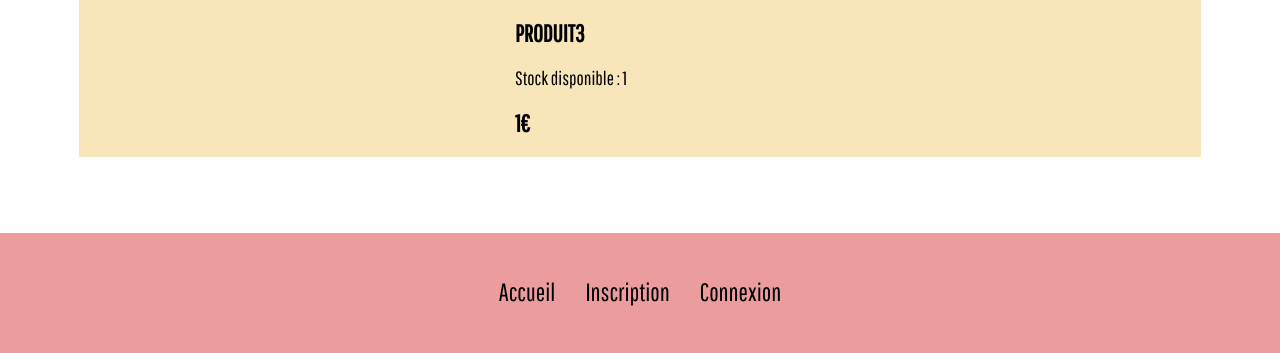
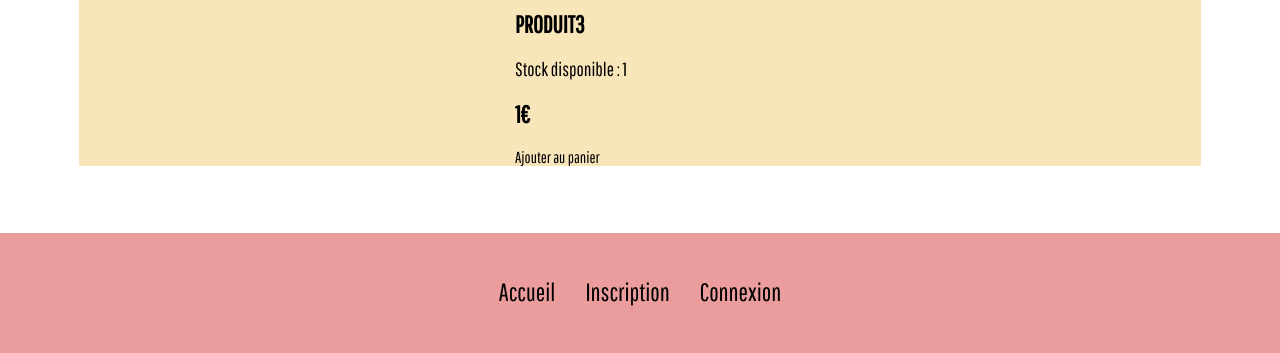
Before and after one commit to amelie-chardon/boutique, a PHP site: page /produit.php?id=15 in a window 1280 px wide. Shown: the part 805-1158 px from the top of the page. Run offline with PHP 8.4, Linux system fonts and the light colour scheme; data comes from the database, SQL or seed files in the repository.

Commit message:
03/04/30 ___________________________________
Creation panier.php

Liaison effectuer entre page produit.php et panier.php (info dans l'url)

---------
probleme d'ajout au panier
ajouter des actions ( supprimer , modifier la quantité
---------

Les fonction du panier sont dans user.php ( tout en bas)

________________________________________________________

ajout des fonctions et conditions pour les autres pages en cours ...

```diff
--- a/class/user.php
+++ b/class/user.php
@@ -6,7 +6,8 @@ class user extends bdd{
     private $login = NULL;
     private $role = NULL;
     private $mail = NULL;
-    private $recherche = NULL;
+
+
 
 
 //Fonctions inscription/connexion/déconnexion/désinscription/est connecté
@@ -313,6 +314,131 @@ public function profil($confmdp,$login = "",$mail= "",$mdp = ""){
 
 
     }
+
+//PANIER FUNCTION
+
+function creation_panier(){
+    if(!isset($_SESSION['panier'])){
+
+        $_SESSION['panier']=array();
+        $_SESSION['panier']['nom']=array();
+        $_SESSION['panier']['quantite']=array();
+        $_SESSION['panier']['prix']=array();
+
+    }
+    return true;
+}
+
+function add_product_panier($nom,$quantite,$prix_produit){
+    if(creation_panier()){
+
+        $position_produit=array_search($nom,$_SESSION['panier']['nom']);
+
+        if($position_produit!== false){
+            $_SESSION['panier']['quantite'][$position_produit]+= $quantite;
+        }
+        else {
+
+            array_push($_SESSION['panier']['nom'],$nom);
+            array_push($_SESSION['panier']['quantite'],$quantite);
+            array_push($_SESSION['panier']['prix'],$prix_produit);
+        }
+    }
+    //si pas de panier mais add product , erreur
+    else {
+
+        echo 'erreur panier non existant';
+    }
+}
+
+function modify_quantity_product($nom,$quantite){
+    if(creation_panier()){
+        //si la quantité d'un article dans le panier est sup à 0
+        if($quantite>0){
+            //recherche la position du produit dans le panier
+            $position_produit=array_search($_SESSION['panier']['nom'],$nom);
+            //si il le trouve la position
+            if($position_produit!==false){
+                //
+                $_SESSION['panier']['nom'][$position_produit]=$quantite;
+            }
+        }
+        //quantité d'article inferieur à 0 d'un article
+        else{
+           delete_product_panier($nom);
+        }
+    }
+    else{
+        echo 'erreur';
+    }
+
+}
+
+function delete_product_panier($nom){
+    if(creation_panier()){
+        //création de tableau temporaire
+        $i=0;
+        $tmp =array();
+        $tmp['nom']=array();
+        $tmp['quantite']=array();
+        $tmp['prix']=array();
+
+        for($i; $i<count($_SESSION['panier']['nom']); $i++){
+
+            if($_SESSION['panier']['nom'][$i] !== $nom){
+
+            array_push($_SESSION['panier']['nom'],$_SESSION['panier']['nom'][$i]);
+            array_push($_SESSION['panier']['quantite'],$_SESSION['panier']['quantite'][$i]);
+            array_push($_SESSION['panier']['prix'],$_SESSION['panier']['prix'][$i]);
+            }
+
+        }
+        //regrouper les info du produit
+        $_SESSION['panier']=$tmp;
+        //se debarasser de l'info
+        unset($tmp);
+    }
+
+    else{
+        echo 'error';
+    }
+}
+
+function compter_produit(){
+    if(isset($_SESSION['panier'])){
+
+        return count($_SESSION['panier']['nom']);
+    }
+    else{
+        return 0;
+    }
+}
+
+function calcul_montant_panier(){
+
+    $total = 0;
+    $i=0;
+
+    for($i; $i<count($_SESSION['panier']['nom']); $i++){
+        $total+= $_SESSION['panier']['quantite'][$i]*$_SESSION['panier']['prix'];
+
+    }
+
+    return $total;
+}
+
+function delete_panier(){
+    if(isset($_SESSION['panier'])){
+
+        unset($_SESSION['panier']);
+    }
+}
+
+
+
+
+
+
 //Fonctions GET
 
     public function getid(){
--- a/produit.php
+++ b/produit.php
@@ -35,7 +35,7 @@ if(!isset($_SESSION['user'])){
 
 <?php
                         if ($_GET['id']==true){
-//condition à add, si le stock est suffisant
+
 
                             $id= $_GET['id'];
                             $connect = mysqli_connect('localhost', 'root', '','boutique');
@@ -54,6 +54,18 @@ if(!isset($_SESSION['user'])){
                             <h2><?php echo $data['description']?></h2>
                             <p>Stock disponible : <?php echo $data['stock']?> </p>
                             <h2><?php echo $data['prix']?>€</h2>
+                            <?php
+                            if($data['stock']!=0){
+                                ?>
+                                <a href="panier.php?action-ajout&amp;l-<?php echo $data['nom'];?>&amp;q-<?php echo $data['stock'];?>&amp;p-<?php echo $data['prix'];?>"> Ajouter au panier </a>
+                            <?php
+                            }
+                            else{
+                                ?>
+                                <p>En cours de réapro</p>
+                            <?php
+                            }
+                            ?>
 
                         </article>
 
```
Also changed, not shown: panier.php (added, +91 -0 lines).
